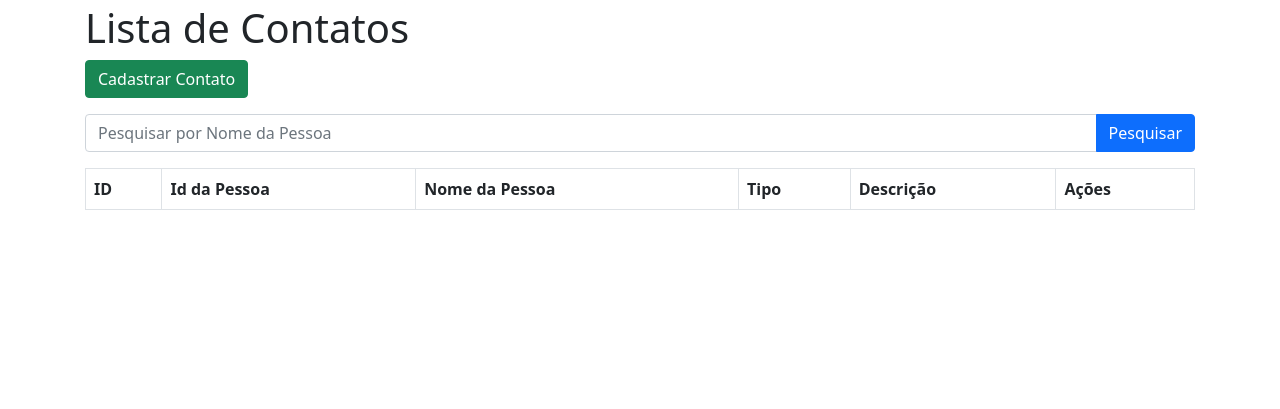
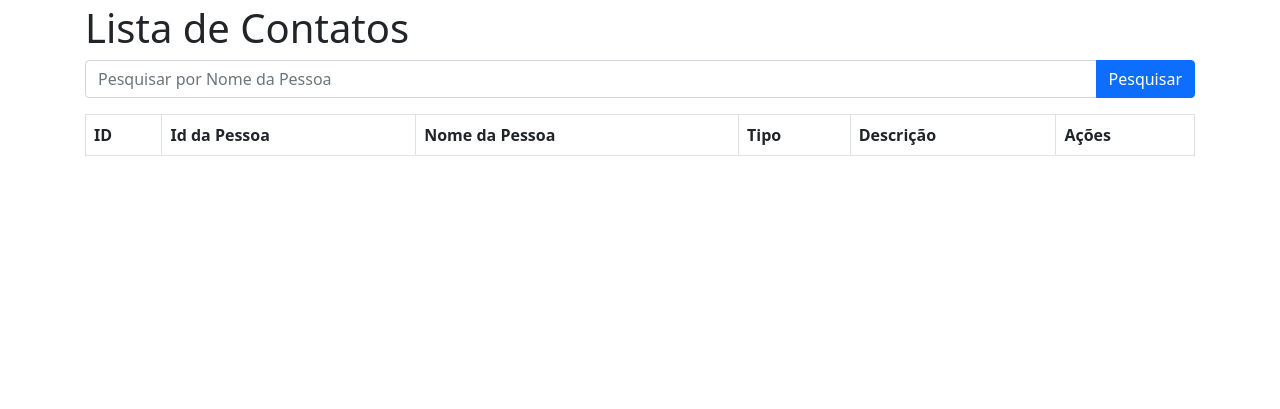
Before and after one commit to joao21dev/magazord, a PHP site: template src/view/contatos/listar-contatos.php in a window 1280 px wide. Shown: the part 56-465 px from the top of the page. Run offline with PHP 8.4, Linux system fonts and the light colour scheme; the template is opened without the code that fills it, so the values that code supplies are empty.

Commit message:
hotfix: removing cadastrar contato button

```diff
--- a/src/view/contatos/listar-contatos.php
+++ b/src/view/contatos/listar-contatos.php
@@ -2,7 +2,6 @@
 
 <h1> Lista de Contatos </h1>
 
-<a href="/cadastrar-contato" class="btn btn-success mb-3">Cadastrar Contato</a>
 
 <form action="/listar-contatos" method="GET" class="mb-3">
     <div class="input-group">
```
